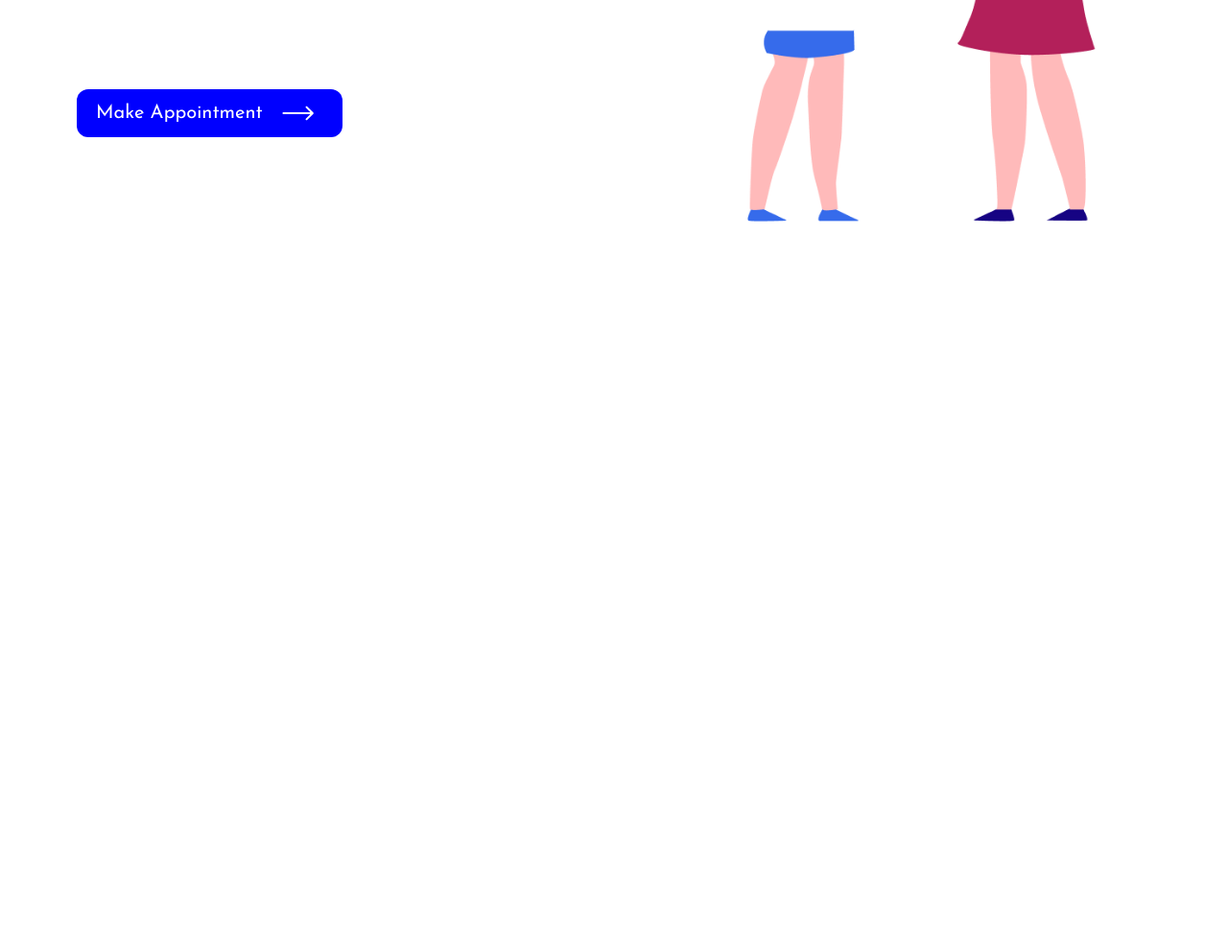
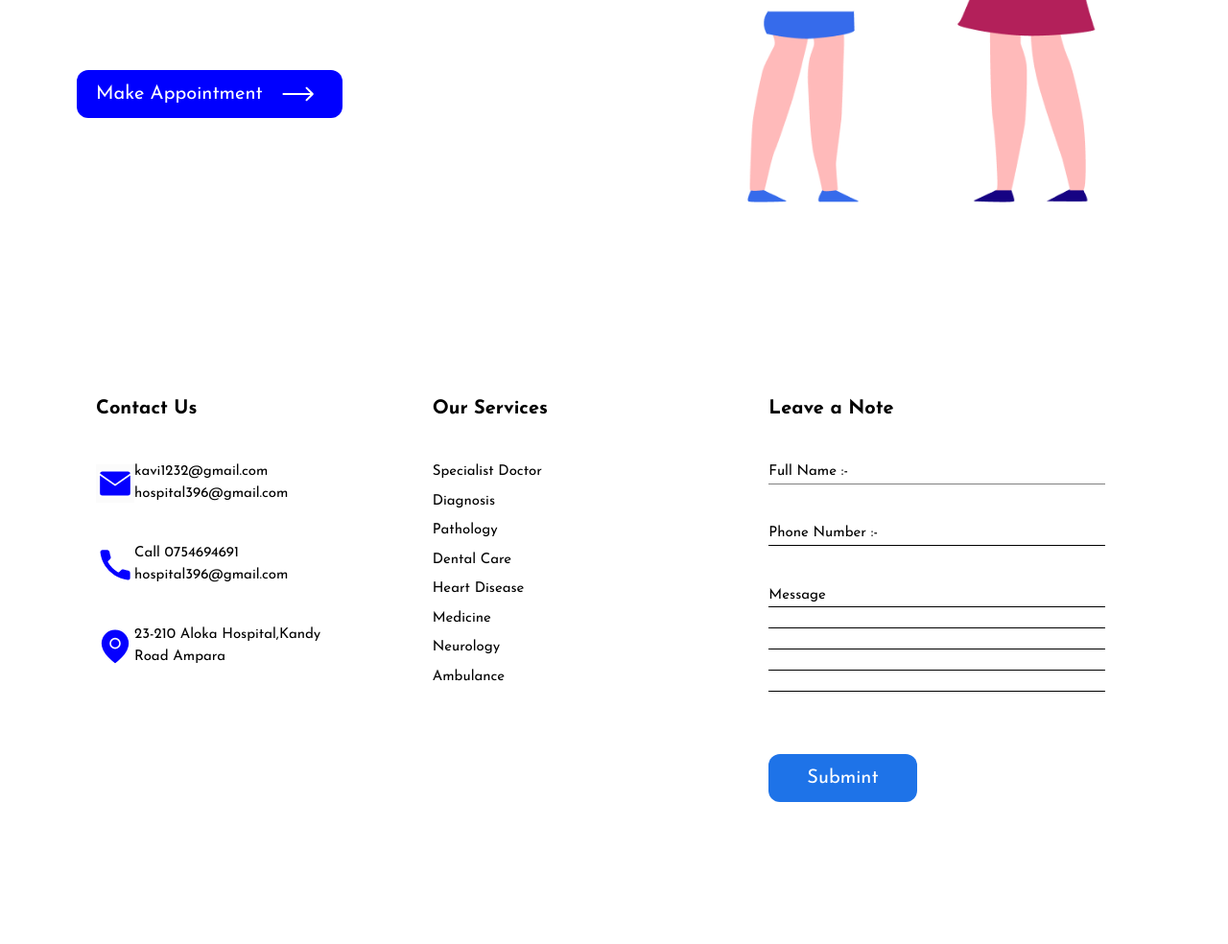
Before and after one commit to Kavindaya/Caremore, a plain HTML site: page index.html in a window 1280 px wide. Shown: the part 5789-6773 px from the top of the page at 96% size. Before the commit the page ends 6028 px from the top, so only its background shows below. Drawn offline with nearby package versions, Linux system fonts and the light colour scheme.

Commit message:
Add <all>

```diff
--- a/index.html
+++ b/index.html
@@ -185,7 +185,7 @@
      </div>
 
 
-     <div class="absolute z-30 flex flex-row gap-32 top-[5470px]">
+     <div class="absolute z-30 flex flex-row gap-32 top-[5450px]">
        <div class="items-start px-20 ">
           <h1 class="font-bold fontfamily text-[3.350rem] py-5">Make Appointment</h1>
           <p class=" fontfamily text-[1.300rem] py-5 text-justify">Making an appointment with your doctor will <br> help you maintain your health and address <br> any medical problems you may have.</p>
@@ -207,66 +207,65 @@
        <div>
           <img src="/src/assest/image/Group 112.png">
        </div>
+       <div class=" text-black py-[50px] pl-[100px] w-[90%] mx-auto absolute top-[6150px]">
+
+        <div class="grid grid-cols-3  text-[15px] fontfamily">
            <div>
-           <h2>Contact Us </h2>
-           <div>
-             <div>
-               <div>
-                  <img src="/src/assest/icon/mail.svg">
+             <h2 class="pb-5  text-[20px] font-bold">Contact Us</h2>
+             <div class="flex flex-row items-center py-5">
+                <img class="w-10 h-10" src="/src/assest/icon/mail.svg">
                 <p>kavi1232@gmail.com <br> hospital396@gmail.com</p>
              </div>
-               <div>
-                  <img src="/src/assest/icon/phone.svg">
+             <div class="flex flex-row items-center py-5">
+               <img  class="w-10 h-10" src="/src/assest/icon/phone.svg">
                <p>Call 0754694691<br> hospital396@gmail.com</p>
              </div>
+             <div class="flex flex-row items-center py-5">
+               <img class="w-10 h-10" src="/src/assest/icon/map-pin.svg">
+               <p>23-210 Aloka Hospital,Kandy<br> Road Ampara</p>
+             </div>
+           </div>
+           <div>
+             <h2 class="pb-5 text-[20px] font-bold">Our Services</h2>
+             <div class="py-1 pt-5">Specialist Doctor</div>
+             <div class="py-1">Diagnosis</div>
+             <div class="py-1">Pathology</div>
+             <div class="py-1">Dental Care</div>
+             <div class="py-1">Heart Disease</div>
+             <div class="py-1">Medicine</div>
+             <div class="py-1">Neurology</div>
+             <div class="py-1">Ambulance</div>
+           </div>
+           <div class="pb-[14px]">
+             <h2 class="pb-5 text-[20px] font-bold">Leave a Note</h2>
+             <div class="py-5">
+                <p> Full Name :-</p>
+                <img src="/src/assest/image/Line 26.png">
+             </div>
+             <div class="py-5">
+                <p> Phone Number :-</p>
+                <img src="/src/assest/image/Line 26.png">
+             </div>
+             <div class="py-5">
+               <p>Message</p>
+               <div class="flex flex-col gap-5">
+                <img src="/src/assest/image/Line 26.png">
+                <img src="/src/assest/image/Line 26.png">
+                <img src="/src/assest/image/Line 26.png">
+                <img src="/src/assest/image/Line 26.png">
+                <img src="/src/assest/image/Line 26.png">
+
+              </div>
+              <div class="py-16">
+               <button class=" fontfamily bluebutton text-[1.250rem] flex  items-center rounded-xl gap-8 bg-[#1e73e8] hover:bg-[#f0e54f] hover:shadow px-10">
+                  <span class=" fontfamily">Submint</span>
+               </button>
               </div>
             </div>
          </div>
      </footer>
-
+     <div class="h-16 p-1 text-center bg-zinc-500 m-30">
+      <p class="relative text-white top-4">Copyright @2024 Design & Developed by Kavindaya</p>
+     </div>
    </body>
 </html>
-<!--<footer class="gray-border">
-    <div class="max-w-[1000px] text-[#737373] py-[70px] px-5 md:px-[45px] w-[90%] mx-auto">
-      <h2 class="pb-5">Questions? Contact Us</h2>
-      <div class="grid grid-cols-2 md:grid-cols-4 text-[12px] md:text-[13px]">
-        <div>
-          <div class="footer-item">FAQ</div>
-          <div class="footer-item">Investor Relations</div>
-          <div class="footer-item">Privacy</div>
-          <div class="footer-item">Speed Test</div>
-        </div>
-        <div>
-          <div class="footer-item">Help Center</div>
-          <div class="footer-item">Jobs</div>
-          <div class="footer-item">Cookie Preferences</div>
-          <div class="footer-item">Legal Notices</div>
-        </div>
-        <div>
-          <div class="footer-item">Account</div>
-          <div class="footer-item">Ways to Watch</div>
-          <div class="footer-item">Corporate Information</div>
-          <div class="footer-item">Only on Netflix</div>
-        </div>
-        <div>
-          <div class="footer-item">Media Center</div>
-          <div class="footer-item">Terms of use</div>
-          <div class="footer-item">Contact Us</div>
-        </div>
-      </div>
-      <h2 class="pt-5 text-[13px] ">Netflix Sri Lanka</h2>
-    </div>
-  </footer>
-
-
-  .footer-item{
-        @apply pb-[14px];
-       }
-
--->
-
-<div>
-   <div>
-      <div></div>
-   </div>
-</div>
```
Also changed, not shown: src/assest/image/Line 26.png (added). Lines whose indentation alone changed are shown as unchanged.
